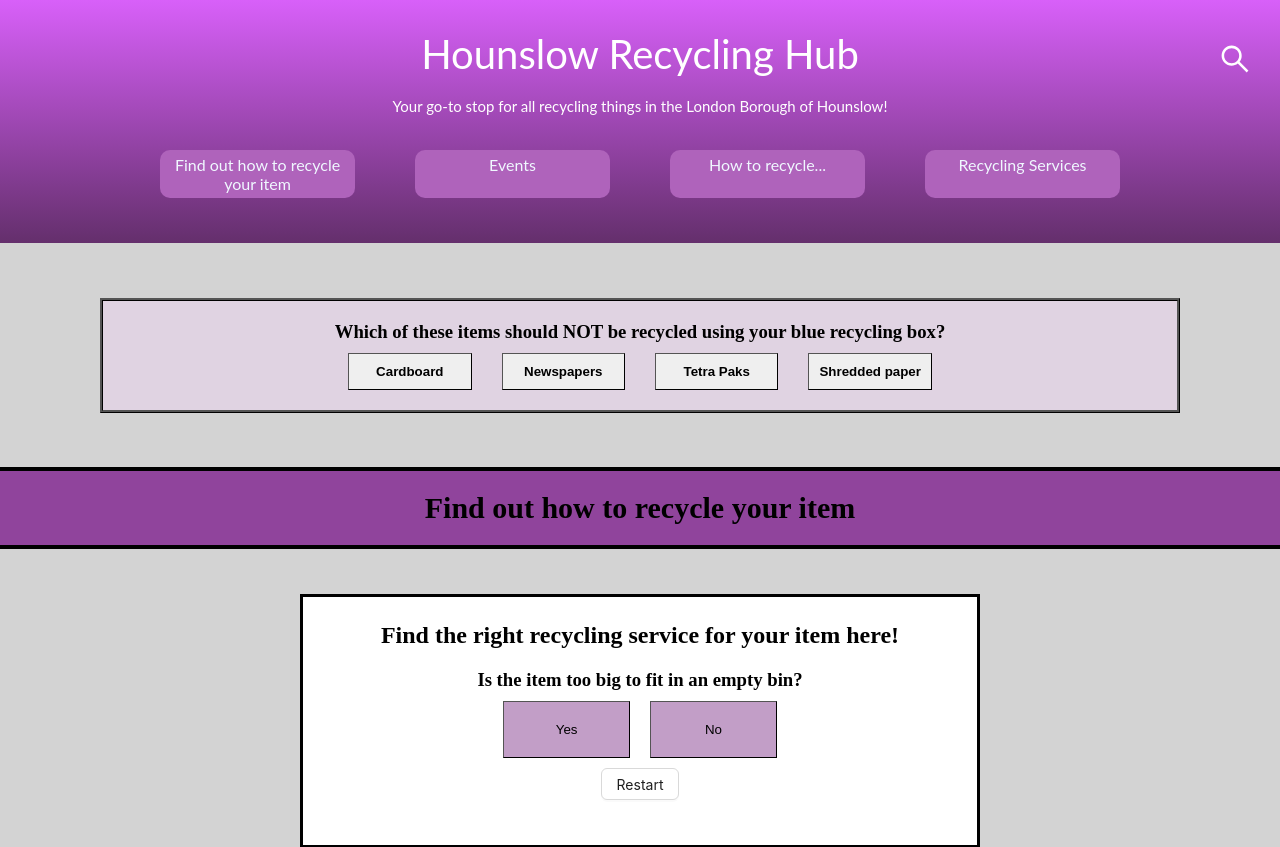
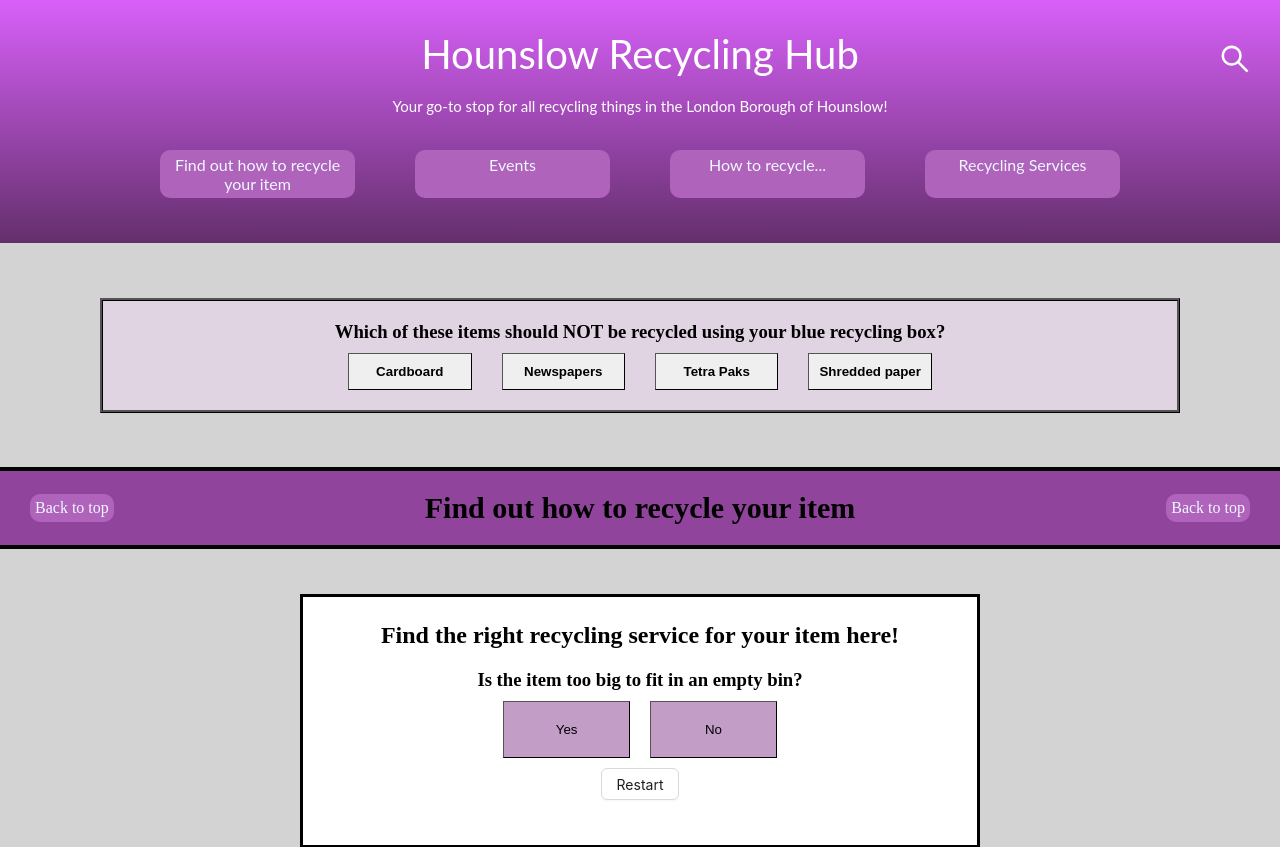
Before and after one commit to ajn2020/test, a Next.js app: page / in a window 1280 px wide. Shown: the top 847 px of the page. Built offline with nearby package versions, Linux system fonts and the light colour scheme.

Commit message:
Add return anchors to subheadings

```diff
--- a/components/Header.tsx
+++ b/components/Header.tsx
@@ -15,7 +15,7 @@ export default function Header() {
 
   return (
     <>
-      <div className="header">
+      <div className="header" id="Header">
         <div className="header-title">Hounslow Recycling Hub</div>
         <br />
         <div className="header-description">
--- a/components/Subheading.tsx
+++ b/components/Subheading.tsx
@@ -5,9 +5,17 @@ type SubheadingProps = {
 
 export default function Subheading(props: SubheadingProps) {
   return (
-    <div className="subheading-container" id={props.id}>
+    <div className="subheading-container-wrapper" id={props.id}>
       <hr className="subheading-separator" />
-      <h2 className="subheading-text">{props.title}</h2>
+      <div className="subheading-container">
+        <div className="subheading-anchors">
+          <a href="#Header">Back to top</a>
+        </div>
+        <h2 className="subheading-text">{props.title}</h2>
+        <div className="subheading-anchors">
+          <a href="#Header">Back to top</a>
+        </div>
+      </div>
       <hr className="subheading-separator" />
     </div>
   );
--- a/styles/style.css
+++ b/styles/style.css
@@ -58,7 +58,7 @@ a:hover {
   background-color: #af63bb;
   border-radius: 10px;
   margin: 0 30px;
-  padding: 5px 5px;
+  padding: 5px;
 }
 
 .header-search {
@@ -143,14 +143,34 @@ a:hover {
     SUBHEADING
 ========================================*/
 
-.subheading-container {
+.subheading-container-wrapper {
   display: flex;
   flex-direction: column;
-  align-items: center;
   margin: 10px 0px;
   background-color: #90449c;
   margin-bottom: 45px;
   margin-top: 85px;
+}
+
+.subheading-container {
+  width: 100%;
+  display: grid;
+  grid-template-columns: auto 1fr auto;
+  align-items: center;
+  justify-items: center;
+}
+
+.subheading-anchors {
+  display: flex;
+  margin: 0 30px;
+}
+
+.subheading-anchors a {
+  color: aliceblue;
+  flex: 1;
+  background-color: #af63bb;
+  border-radius: 10px;
+  padding: 5px;
 }
 
 .subheading-text {
```
